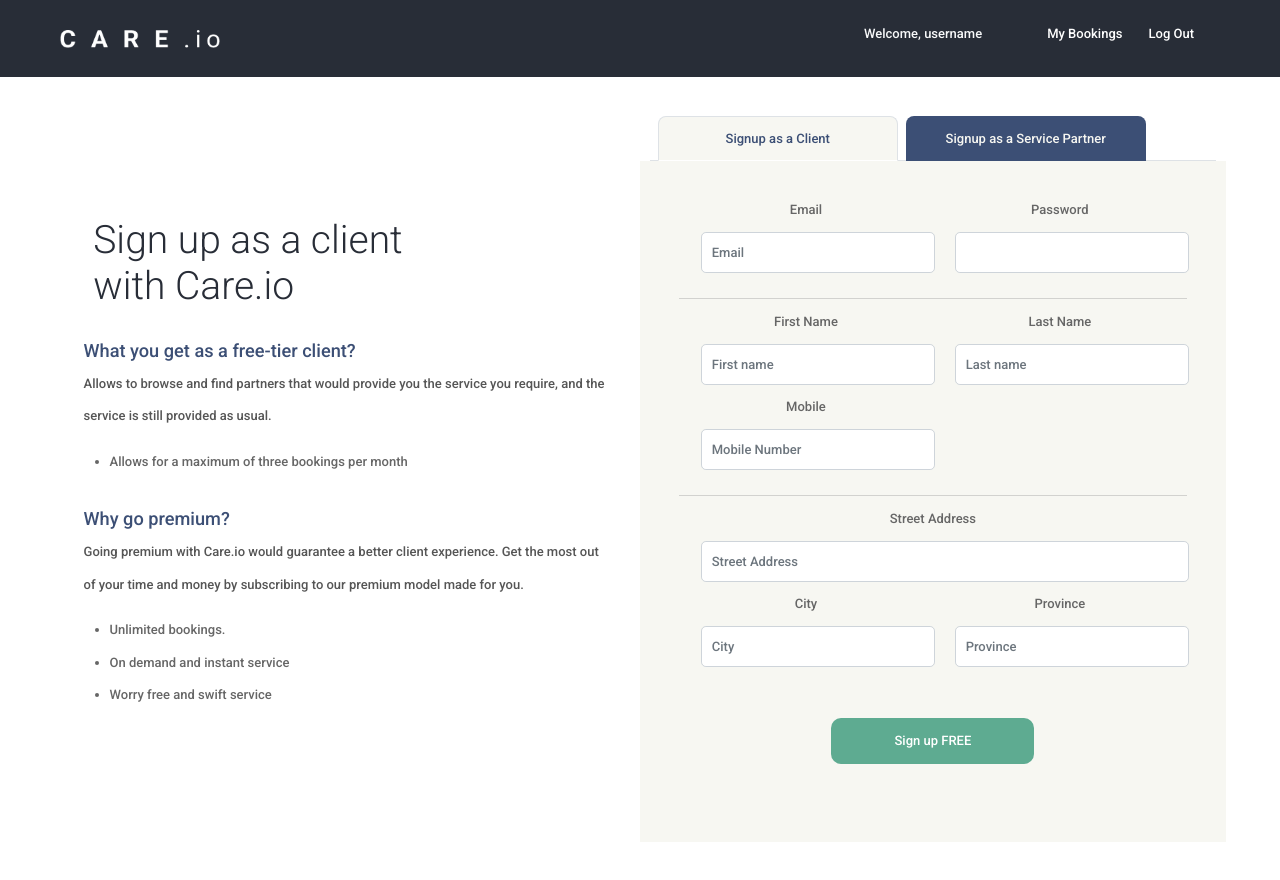
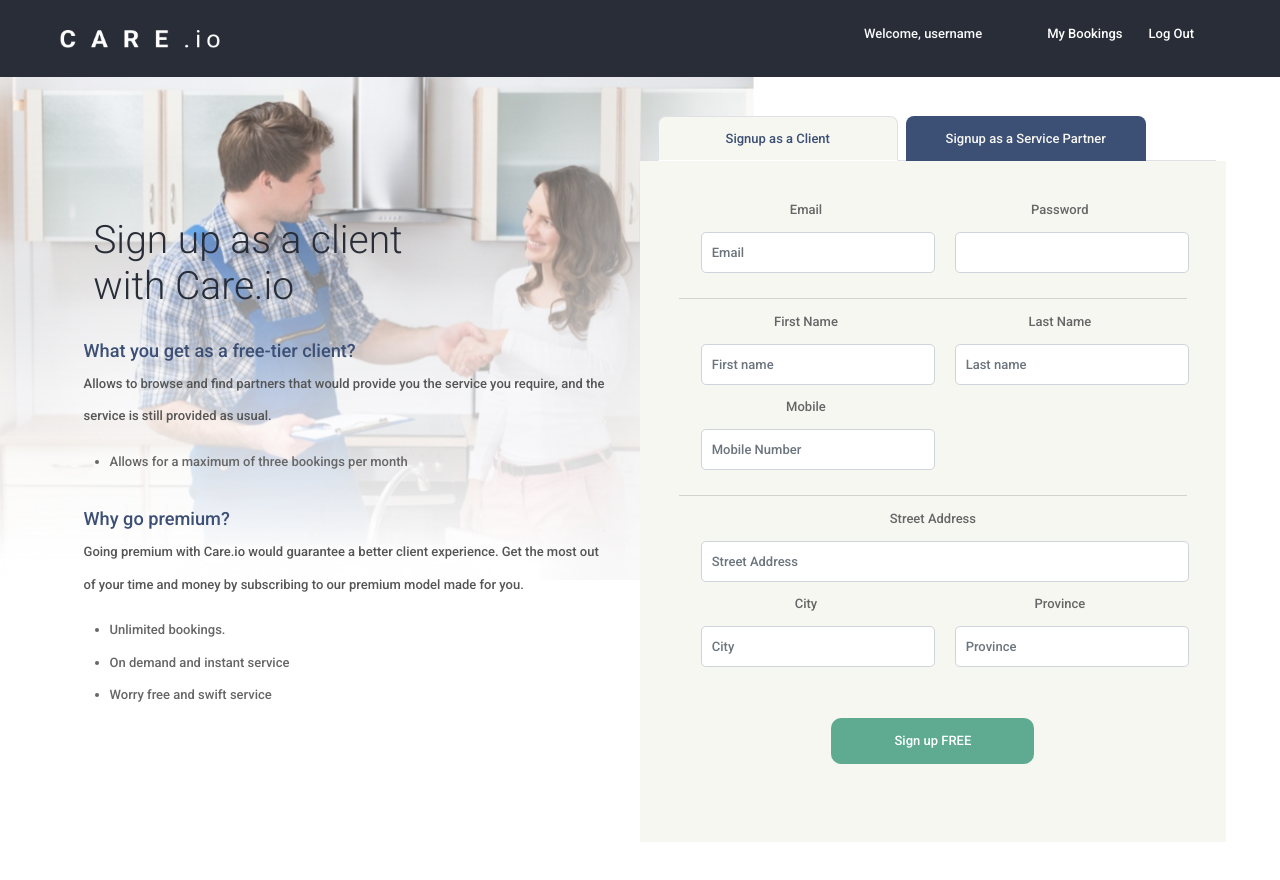
Before and after one commit to umarsalih/careio_react_frontend, a React (Create React App) app: page /signup in a window 1280 px wide. Built offline with nearby package versions, Linux system fonts and the light colour scheme; the HTML template or start-up script is replaced by a standard one.

Commit message:
add signup bg

```diff
--- a/src/api/user-api.js
+++ b/src/api/user-api.js
@@ -63,7 +63,8 @@ export const createUser = async (userObj, cb) => {
             };
         const res = await axios(options);
         if(cb) cb()
-        return res.data
+        console.log({res})
+        return res
     } catch(e){
         console.error(`[careio::error] ${e.message}`)
         return {}
--- a/src/components/signup/Signup-form.jsx
+++ b/src/components/signup/Signup-form.jsx
@@ -1,7 +1,13 @@
 import React, { useState } from 'react'
+// import { useHistory } from "react-router-dom";
 import {createUser} from './../../api/user-api'
+import { useDispatch, useSelector} from 'react-redux';
+import { setLogin, setUser, currentUser } from '../../store/login-store';
 
 function SignupForm(props) {
+    const dispatch = useDispatch()
+    // let history = useHistory();
+
     const [newUserMeta, setNewUser] = useState({
         email : "robert@gmail.com",
         password : "password123",
@@ -15,7 +21,14 @@ function SignupForm(props) {
 
     const initCreateUser = (evt) => {
         evt.preventDefault();
-        createUser(newUserMeta)
+        const res = createUser(newUserMeta)
+        if(res.status === 201){
+            dispatch(setUser({
+                ...currentUser,
+                username: newUserMeta.firstName
+            }))
+
+        }
     }
 
     const handleChange = async(evt) =>{
--- a/src/styles/care.css
+++ b/src/styles/care.css
@@ -58,6 +58,9 @@
   display: flex;
   flex-direction: row;
   padding: 0 5%;
+  background-image: url("./../images/signup-bg.jpg");
+  background-repeat: no-repeat;
+  background-size: 65%;
 }
 #CareIOSignup .signupInfo {
   padding: 100px 0;
@@ -67,7 +70,6 @@
   align-items: center;
   text-align: left;
   /* background-image: url(../images/image\ 6.png); */
-  background-repeat: no-repeat;
 }
 #CareIOSignup .signupInfo-headertext h1 {
   font-size: 3em;
--- a/src/styles/pages/signup.scss
+++ b/src/styles/pages/signup.scss
@@ -5,6 +5,9 @@
         display: flex;
         flex-direction: row;
         padding: 0 5%;
+        background-image: url("./../images/signup-bg.jpg");
+        background-repeat: no-repeat;
+        background-size: 65%;
     }
 
     .signupInfo {
@@ -16,7 +19,8 @@
         align-items: center;
         text-align: left;
         /* background-image: url(../images/image\ 6.png); */
-        background-repeat: no-repeat;
+
+
     }
 
     .signupInfo-headertext h1 {
```
Also changed, not shown: src/images/signup-bg.jpg, 1 other file (tests, documents, lock files or other folders).
